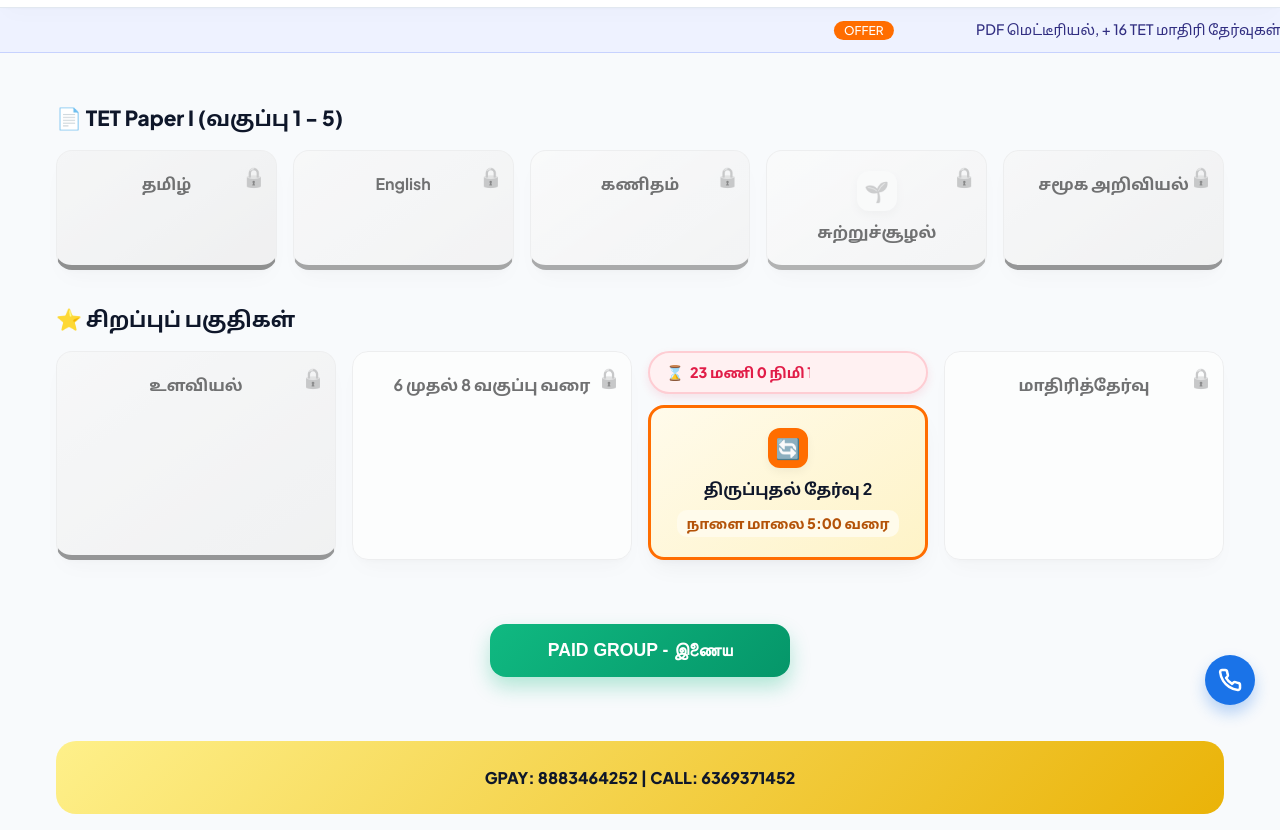
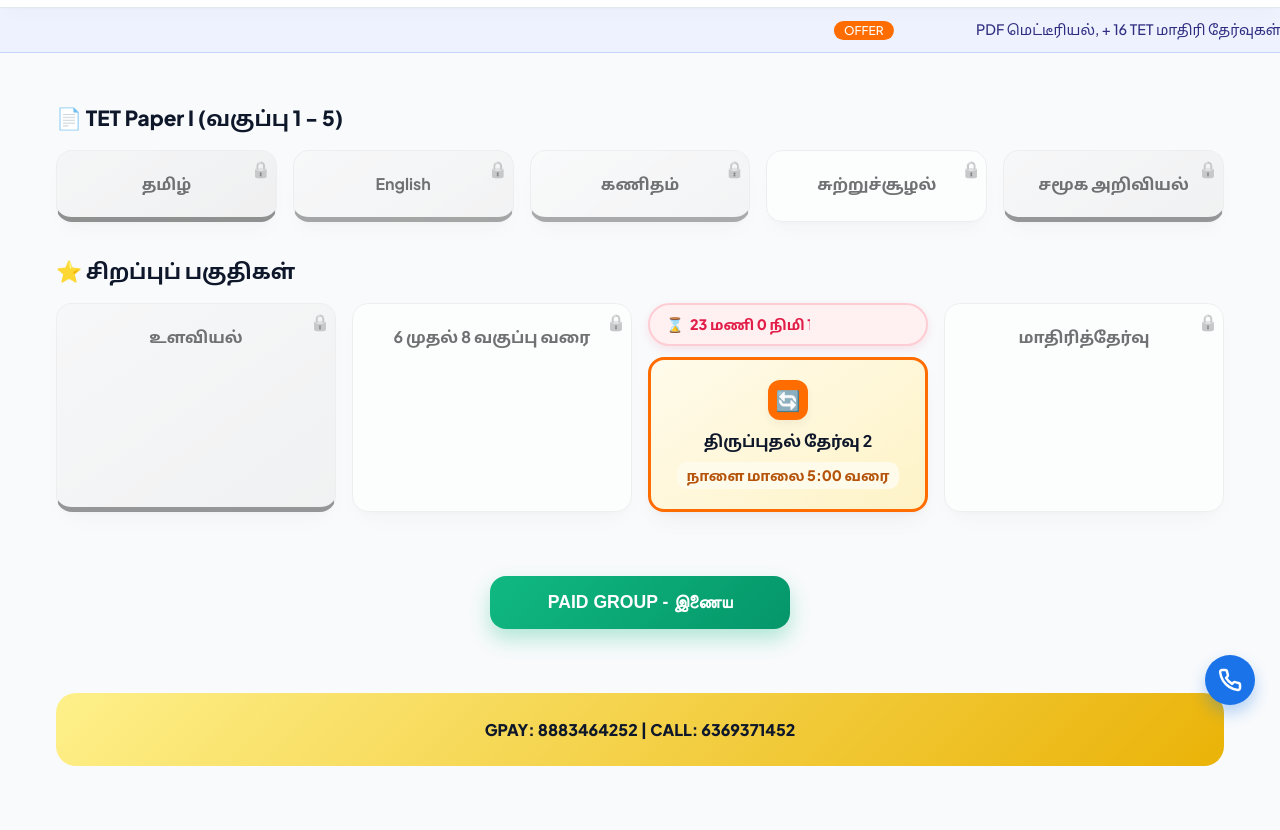
Before and after one commit to a1onlinecoachingcenter-star/test-series-, a plain HTML site: page index.html in a window 1280 px wide. Shown: the part 70-900 px from the top of the page. After the commit the page ends 852 px from the top, so only its background shows below. Drawn offline with Linux system fonts and the light colour scheme.

Commit message:
Centered logo, removed environment icon, and added Paid Group Only alert

```diff
--- a/index.html
+++ b/index.html
@@ -48,7 +48,7 @@
 
         .nav-container {
             display: flex;
-            justify-content: space-between;
+            justify-content: center;
             align-items: center;
             max-width: 1200px;
             margin: 0 auto;
@@ -148,21 +148,21 @@
 
         /* Icon logic */
         .subject-card .subject-icon { display: none; }
-        .subject-card.revision .subject-icon { display: flex; width: 40px; height: 40px; font-size: 1.25rem; margin-bottom: 0.5rem; }
+        .subject-card.revision.active .subject-icon { display: flex; width: 40px; height: 40px; font-size: 1.25rem; margin-bottom: 0.5rem; }
 
         /* Disabled State */
         .disabled {
             filter: grayscale(1);
             opacity: 0.6;
-            cursor: not-allowed;
-            pointer-events: none;
+            cursor: pointer;
+            pointer-events: auto; /* Allow click to show message */
         }
         .disabled::after {
             content: "🔒";
             position: absolute;
-            top: 10px;
-            right: 10px;
-            font-size: 1.2rem;
+            top: 5px;
+            right: 5px;
+            font-size: 1rem;
         }
 
         /* Floating Buttons */
@@ -314,23 +314,23 @@
 
         <h2 class="section-header">📄 TET Paper I (வகுப்பு 1 - 5)</h2>
         <div class="subject-row">
-            <div class="subject-card tamil disabled">
+            <div onclick="paidOnly()" class="subject-card tamil disabled">
                 <div class="subject-icon">📚</div>
                 <h3>தமிழ்</h3>
             </div>
-            <div class="subject-card english disabled">
+            <div onclick="paidOnly()" class="subject-card english disabled">
                 <div class="subject-icon">📖</div>
                 <h3>English</h3>
             </div>
-            <div class="subject-card maths disabled">
+            <div onclick="paidOnly()" class="subject-card maths disabled">
                 <div class="subject-icon">📐</div>
                 <h3>கணிதம்</h3>
             </div>
-            <div class="subject-card revision disabled">
+            <div onclick="paidOnly()" class="subject-card disabled">
                 <div class="subject-icon">🌱</div>
                 <h3>சுற்றுச்சூழல்</h3>
             </div>
-            <div class="subject-card psychology disabled">
+            <div onclick="paidOnly()" class="subject-card psychology disabled">
                 <div class="subject-icon">🌍</div>
                 <h3>சமூக அறிவியல்</h3>
             </div>
@@ -338,11 +338,11 @@
 
         <h2 class="section-header">⭐ சிறப்புப் பகுதிகள்</h2>
         <div class="subject-row">
-            <div class="subject-card psychology disabled">
+            <div onclick="paidOnly()" class="subject-card psychology disabled">
                 <div class="subject-icon">🧠</div>
                 <h3>உளவியல்</h3>
             </div>
-            <div class="subject-card disabled">
+            <div onclick="paidOnly()" class="subject-card disabled">
                 <div class="subject-icon">📚</div>
                 <h3>6 முதல் 8 வகுப்பு வரை</h3>
             </div>
@@ -351,13 +351,13 @@
                 <div class="live-timer" id="indexTimer">
                     <span>⌛</span> <span id="idx-time">பதிவாகிறது...</span>
                 </div>
-                <a href="javascript:void(0)" onclick="openExam()" class="subject-card revision" style="border: 3px solid var(--accent); margin-top: -5px;">
+                <a href="javascript:void(0)" onclick="openExam()" class="subject-card revision active" style="border: 3px solid var(--accent); margin-top: -5px;">
                     <div class="subject-icon" style="background: var(--accent); color: white;">🔄</div>
                     <h3>திருப்புதல் தேர்வு 2</h3>
                     <p style="font-size: 0.9rem; font-weight: 800; margin-top: 8px; color: #b45309; background: #fffbeb; padding: 2px 10px; border-radius: 10px;">நாளை மாலை 5:00 வரை</p>
                 </a>
             </div>
-            <div class="subject-card disabled">
+            <div onclick="paidOnly()" class="subject-card disabled">
                 <div class="subject-icon">📝</div>
                 <h3>மாதிரித்தேர்வு</h3>
             </div>
@@ -397,6 +397,10 @@
             window.location.href = 'exam.html';
         }
 
+        function paidOnly() {
+            alert("கட்டண குழுவில் உள்ளவர்களுக்கு மட்டும் (PAID GROUP ONLY)");
+        }
+
         // --- Index Timer ---
         const deadline = new Date("April 11, 2026 17:00:00").getTime();
         function updateIndexTimer() {
```
